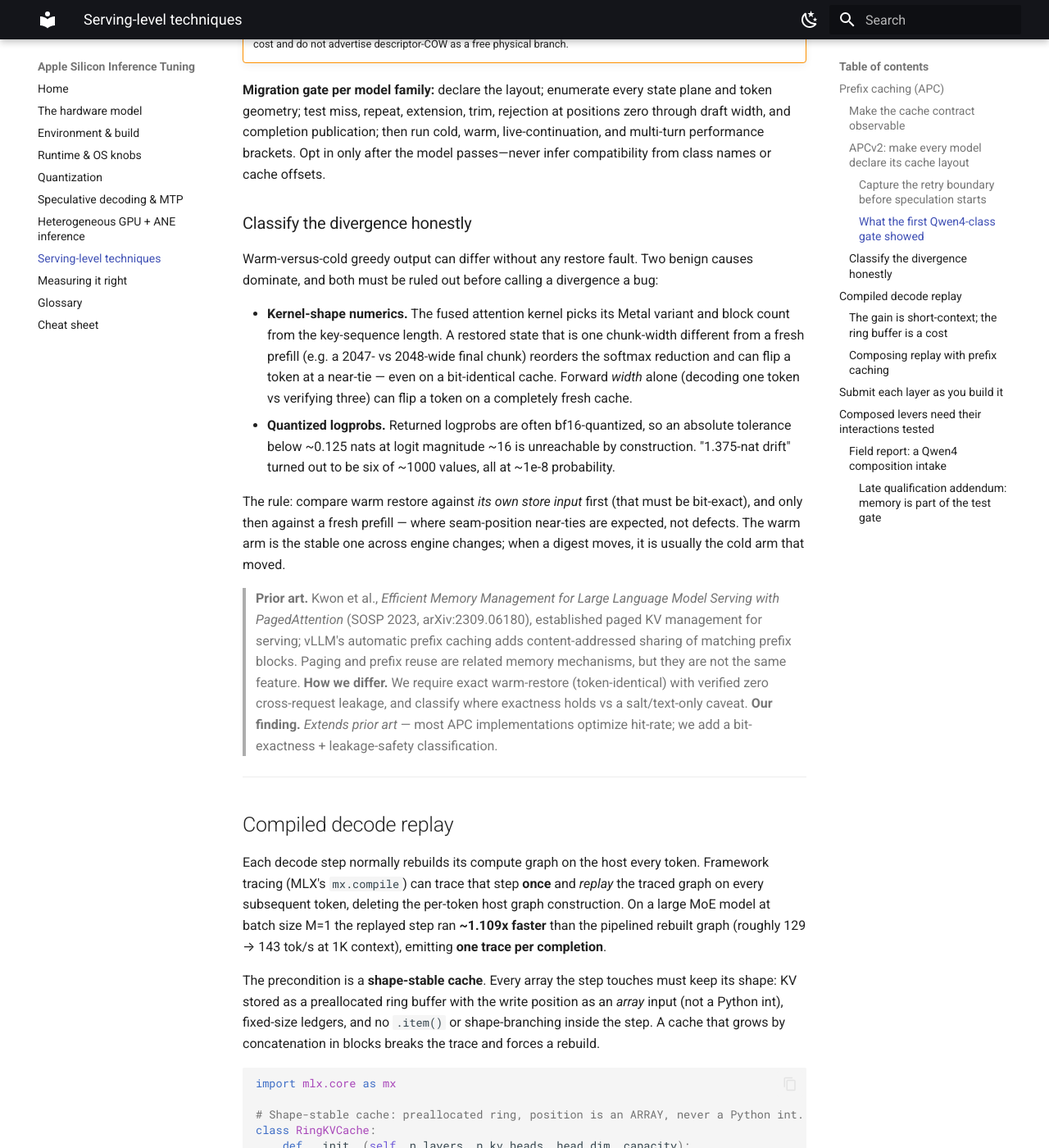
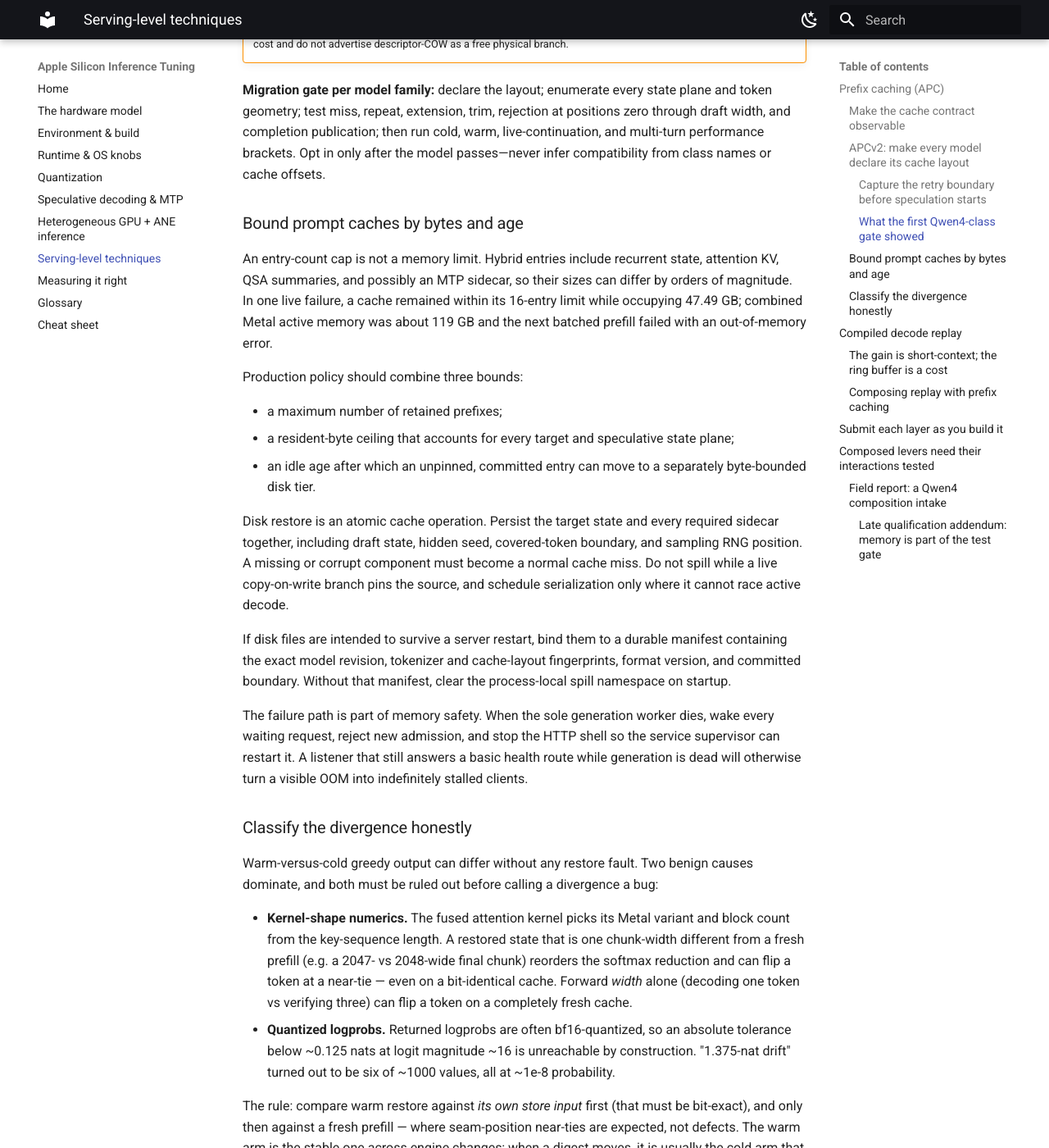
Before and after one commit to pierre427/apple-silicon-inference-tuning, an MkDocs documentation site: the page built from docs/serving-techniques.md, in a window 1280 px wide and 1400 px high, scrolled down 3754 px. Shown: the whole window at 82% size. Built offline with MkDocs 1.6.1 and Material for MkDocs 9.7.7, drawn with Linux system fonts in a browser that asks for light colours.

Commit message:
Document APC memory pressure safeguards

```diff
--- a/docs/serving-techniques.md
+++ b/docs/serving-techniques.md
@@ -183,6 +183,39 @@ plane and token geometry; test miss, repeat, extension, trim, rejection at
 positions zero through draft width, and completion publication; then run cold,
 warm, live-continuation, and multi-turn performance brackets. Opt in only after
 the model passes—never infer compatibility from class names or cache offsets.
+
+### Bound prompt caches by bytes and age
+
+An entry-count cap is not a memory limit. Hybrid entries include recurrent
+state, attention KV, QSA summaries, and possibly an MTP sidecar, so their sizes
+can differ by orders of magnitude. In one live failure, a cache remained within
+its 16-entry limit while occupying 47.49 GB; combined Metal active memory was
+about 119 GB and the next batched prefill failed with an out-of-memory error.
+
+Production policy should combine three bounds:
+
+- a maximum number of retained prefixes;
+- a resident-byte ceiling that accounts for every target and speculative state
+  plane;
+- an idle age after which an unpinned, committed entry can move to a separately
+  byte-bounded disk tier.
+
+Disk restore is an atomic cache operation. Persist the target state and every
+required sidecar together, including draft state, hidden seed, covered-token
+boundary, and sampling RNG position. A missing or corrupt component must become
+a normal cache miss. Do not spill while a live copy-on-write branch pins the
+source, and schedule serialization only where it cannot race active decode.
+
+If disk files are intended to survive a server restart, bind them to a durable
+manifest containing the exact model revision, tokenizer and cache-layout
+fingerprints, format version, and committed boundary. Without that manifest,
+clear the process-local spill namespace on startup.
+
+The failure path is part of memory safety. When the sole generation worker
+dies, wake every waiting request, reject new admission, and stop the HTTP shell
+so the service supervisor can restart it. A listener that still answers a basic
+health route while generation is dead will otherwise turn a visible OOM into
+indefinitely stalled clients.
 
 ### Classify the divergence honestly
 
```
